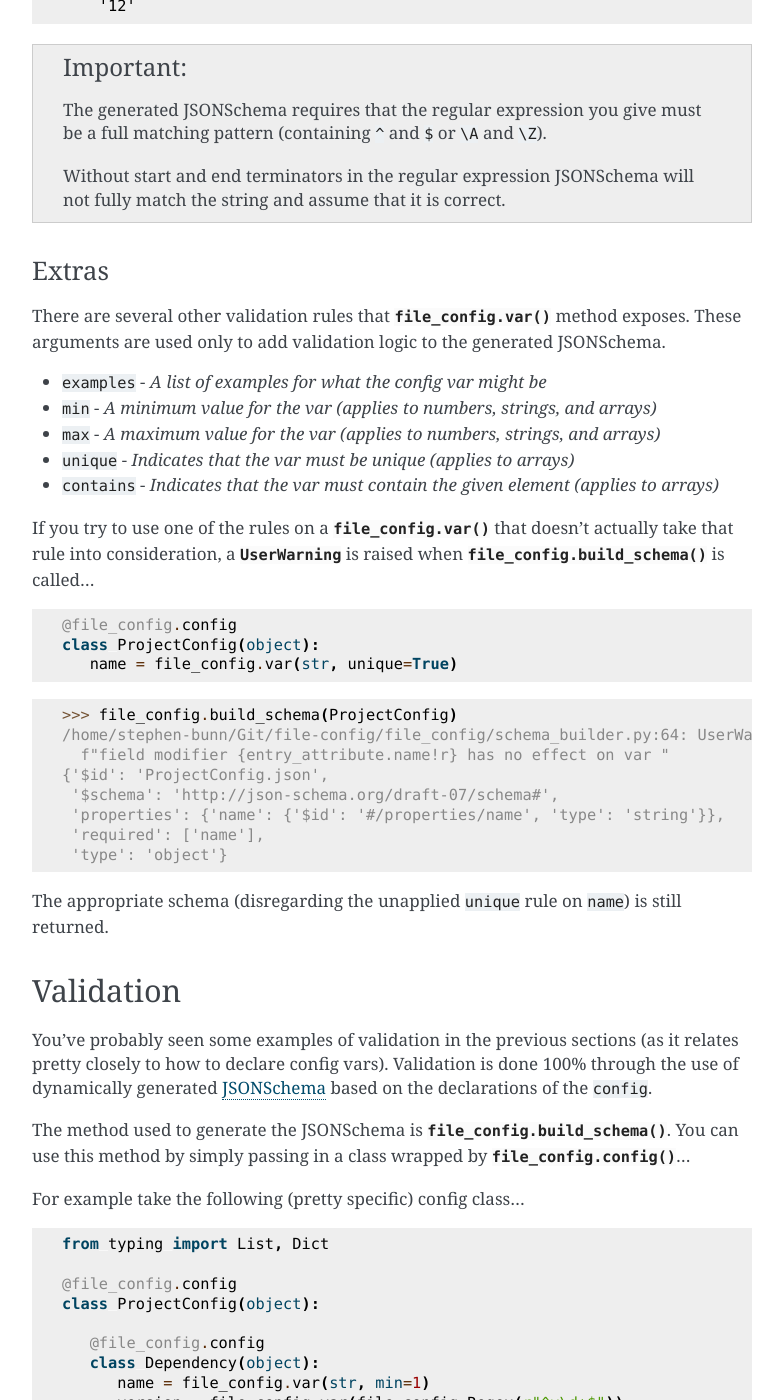
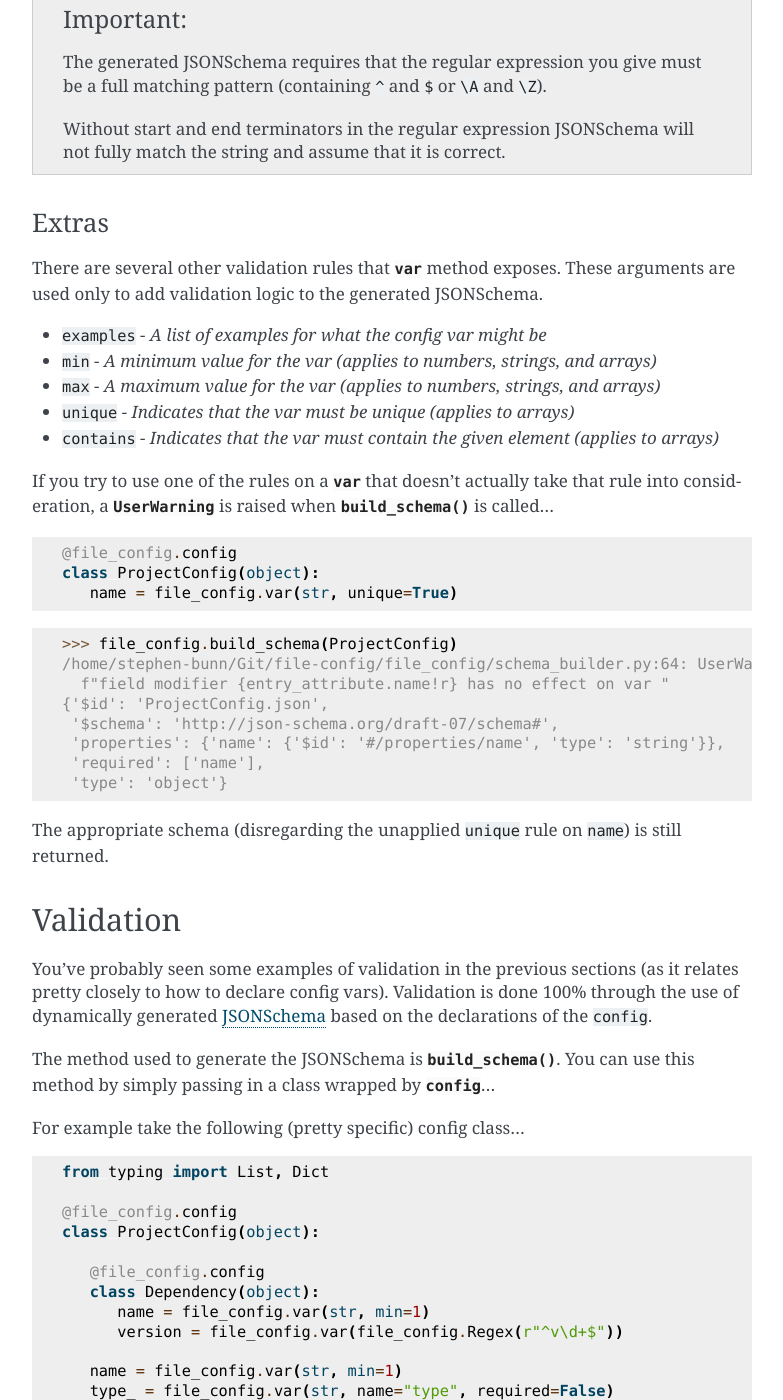
Before and after one commit to stephen-bunn/file-config, a Sphinx documentation site: the page built from docs/source/getting-started.rst, in a window 1280 px wide and 1400 px high, scrolled down 8313 px. Shown: the whole window, without its empty margins (358-1141 px from the left). Built offline with Sphinx 7.4.7, drawn with Linux system fonts in a browser that asks for light colours; some of the changed text lies outside the part shown.

Commit message:
Improving documentation for schema_builder - Fixing in-doc references in getting-started
Signed-off-by: Stephen Bunn <stephen@bunn.io>

```diff
--- a/CHANGELOG.rst
+++ b/CHANGELOG.rst
@@ -5,6 +5,11 @@
 | All notable changes to this project will be documented in this file.
 | The format is based on `Keep a Changelog <http://keepachangelog.com/en/1.0.0/>`_ and this project adheres to `Semantic Versioning <http://semver.org/spec/v2.0.0.html>`_.
 |
+
+**0.0.6** (*work in progress*)
+------------------------------
+- improved documentation in ``file_config.schema_builder``
+- improved sphinx linking from ``getting-started.rst`` to generated autodocs
 
 `0.0.5`_ (*2018-10-05*)
 -----------------------
--- a/docs/source/getting-started.rst
+++ b/docs/source/getting-started.rst
@@ -30,7 +30,7 @@
 Defining Configs
 ================
 
-Similar to `attrs <https://attrs.readthedocs.io/en/stable/examples.html#basics>`_, the most basic way to setup a new config is to use the :func:`file_config.config` decorator.
+Similar to `attrs <https://attrs.readthedocs.io/en/stable/examples.html#basics>`_, the most basic way to setup a new config is to use the :func:`config <file_config._file_config.config>` decorator.
 
 .. code-block:: python
 
@@ -48,8 +48,8 @@
 >>> ProjectConfig() is ProjectConfig()
 False
 
-One of main features that :mod:`file_config` provides is the ability to generate a `JSONSchema <https://json-schema.org/>`_ dictionary to use for validating the state of a config instance.
-You can get the schema by passing a config class to the :func:`file_config.build_schema` method.
+One of main features that :mod:`file_config <file_config._file_config>` provides is the ability to generate a `JSONSchema <https://json-schema.org/>`_ dictionary to use for validating the state of a config instance.
+You can get the schema by passing a config class to the :func:`~.schema_builder.build_schema` method.
 
 >>> file_config.build_schema(ProjectConfig)
 {'$id': 'ProjectConfig.json',
@@ -59,7 +59,7 @@
  'type': 'object'}
 
 Currently the generated JSONSchema is pretty boring since the ``ProjectConfig`` class is totally empty.
-We can add a quick title and description to the root JSONSchema object by adding two arguments to the :func:`file_config.config` decorator...
+We can add a quick title and description to the root JSONSchema object by adding two arguments to the :func:`config <file_config._file_config.config>` decorator...
 
 - ``title`` - *Defines the title of the object in the generated JSONSchema*
 - ``description`` - *Defines the description of the object in the generated JSONSchema*
@@ -92,7 +92,7 @@
 Now that you have an empty config class, you can start adding variables that should be part of the config.
 Adding config vars is simple, but the more constraints you have on your vars the more complex the definition of that var becomes.
 
-You can start off with the most basic config var possible by using the :func:`file_config.var` method.
+You can start off with the most basic config var possible by using the :func:`var <file_config._file_config.var>` method.
 
 .. code-block:: python
 
@@ -169,12 +169,12 @@
 ----
 
 Defining a config var's type is straight forward but can be complex given your config requirements.
-A config var's type can either be passed in as the first argument or as the ``type`` kwarg to the :func:`file_config.var` method.
+A config var's type can either be passed in as the first argument or as the ``type`` kwarg to the :func:`var <file_config._file_config.var>` method.
 
 Builtin Types
 ~~~~~~~~~~~~~
 
-The :func:`file_config.var` can take in any of the `builtin Python types <https://docs.python.org/3/library/stdtypes.html>`_.
+The :func:`var <file_config._file_config.var>` can take in any of the `builtin Python types <https://docs.python.org/3/library/stdtypes.html>`_.
 
 .. code-block:: python
 
@@ -227,7 +227,7 @@
 Typing Types
 ~~~~~~~~~~~~
 
-The :func:`file_config.var` can also use :mod:`typing` types as the ``type`` argument.
+The :func:`var <file_config._file_config.var>` can also use :mod:`typing` types as the ``type`` argument.
 This allows you to get a bit more specific with the exact format of the var type.
 
 .. code-block:: python
@@ -342,7 +342,7 @@
 ~~~~~~~~~~~~~~~~~~~
 
 In some cases you might need to do string validation based on some regular expression.
-Since there is no decent builtin way to specify a pattern as a type you must use the custom :func:`file_config.Regex` method to specify the regular expression to validate against.
+Since there is no decent builtin way to specify a pattern as a type you must use the custom :func:`Regex <file_config.schema_builder.Regex>` method to specify the regular expression to validate against.
 
 .. code-block:: python
 
@@ -363,7 +363,7 @@
  'required': ['name', 'version'],
  'type': 'object'}
 
-.. note:: Using the :func:`file_config.Regex` method uses :func:`typing.NewType` to generate a typing instance where the regex you supply is compiled by :func:`re.compile` and stored in the ``__supertype__`` attribute of the newly generated type.
+.. note:: Using the :func:`Regex <file_config.schema_builder.Regex>` method uses :func:`typing.NewType` to generate a typing instance where the regex you supply is compiled by :func:`re.compile` and stored in the ``__supertype__`` attribute of the newly generated type.
 
    This method **assumes** that the base type of the attribute is ``string`` (as you cannot do regex matching against any other type).
 
@@ -405,7 +405,7 @@
 Extras
 ------
 
-There are several other validation rules that :func:`file_config.var` method exposes.
+There are several other validation rules that :func:`var <file_config._file_config.var>` method exposes.
 These arguments are used only to add validation logic to the generated JSONSchema.
 
 - ``examples`` - *A list of examples for what the config var might be*
@@ -414,7 +414,7 @@
 - ``unique`` - *Indicates that the var must be unique (applies to arrays)*
 - ``contains`` - *Indicates that the var must contain the given element (applies to arrays)*
 
-If you try to use one of the rules on a :func:`file_config.var` that doesn't actually take that rule into consideration, a :class:`UserWarning` is raised when :func:`file_config.build_schema` is called...
+If you try to use one of the rules on a :func:`var <file_config._file_config.var>` that doesn't actually take that rule into consideration, a :class:`UserWarning` is raised when :func:`~.schema_builder.build_schema` is called...
 
 .. code-block:: python
 
@@ -441,8 +441,8 @@
 You've probably seen some examples of validation in the previous sections (as it relates pretty closely to how to declare config vars).
 Validation is done 100% through the use of dynamically generated `JSONSchema <https://json-schema.org/>`_ based on the declarations of the ``config``.
 
-The method used to generate the JSONSchema is :func:`file_config.build_schema`.
-You can use this method by simply passing in a class wrapped by :func:`file_config.config`...
+The method used to generate the JSONSchema is :func:`~.schema_builder.build_schema`.
+You can use this method by simply passing in a class wrapped by :func:`config <file_config._file_config.config>`...
 
 For example take the following (pretty specific) config class...
 
@@ -495,7 +495,7 @@
  'type': 'object'}
 
 Performing validation is very simple.
-All you need to do is pass an **instance** of the config into the :func:`file_config.validate` method...
+All you need to do is pass an **instance** of the config into the :func:`validate <file_config._file_config.validate>` method...
 
 >>> config = ProjectConfig(
 ...    name="My Project",
@@ -550,16 +550,16 @@
 
 This might help you inform your project what to look for to fix in a config.
 
-.. important:: Validation is only applied before loading a new instance from some serialized content or when you explicitly ask it to validate through :func:`file_config.validate`.
+.. important:: Validation is only applied before loading a new instance from some serialized content or when you explicitly ask it to validate through :func:`validate <file_config._file_config.validate>`.
 
-   Validation is **not** done as setter methods for :func:`file_config.config` wrapped classes.
+   Validation is **not** done as setter methods for :func:`config <file_config._file_config.config>` wrapped classes.
    This means you can throw whatever data you want into a config instance and it will never yell at you until you either try to load it from some content or when you explicitly ask for validation to occur.
 
 Dumping / Loading
 =================
 
-The serialization / deserialization steps of :func:`file_config.config` wrapped objects are built from the :class:`collections.OrderedDict`.
-You can get the resulting dictionary that is used for serialization by using the :func:`file_config.to_dict` method...
+The serialization / deserialization steps of :func:`config <file_config._file_config.config>` wrapped objects are built from the :class:`collections.OrderedDict`.
+You can get the resulting dictionary that is used for serialization by using the :func:`to_dict <file_config._file_config.to_dict>` method...
 
 Given the following config instance ``config``...
 
@@ -601,7 +601,7 @@
                                             ('version', 'v12')])})])
 
 
-This :func:`file_config.to_dict` method is used implicitly by all of the available :mod:`file_config.handlers`.
+This :func:`to_dict <file_config._file_config.to_dict>` method is used implicitly by all of the available :mod:`file_config.handlers`.
 These handlers provide an abstract interface to dumping and loading config instances to and from different formats.
 
 For every config instance you create, several methods and classmethods are added to the instance.
@@ -649,7 +649,7 @@
 
 Loading from this toml content is also super straight forward...
 
->>> new_config = ProjectConfig.loads_toml('''name = "My Project"\ntype = "personal-project"\nkeywords = ["example", "test"]\n\n[dependencies]\n\n[dependencies.a-dependency]\nname = "A Dependency"\nversion = "v12"\n''')
+>>> ProjectConfig.loads_toml('''name = "My Project"\ntype = "personal-project"\nkeywords = ["example", "test"]\n\n[dependencies]\n\n[dependencies.a-dependency]\nname = "A Dependency"\nversion = "v12"\n''')
 ProjectConfig(name='My Project', type_='personal-project', keywords=['example', 'test'], dependencies={'a-dependency': ProjectConfig.Dependency(name='A Dependency', version='v12')})
 
 
```
Also changed, not shown: docs/source/file_config.rst (+9 -0 lines), 1 other file.
